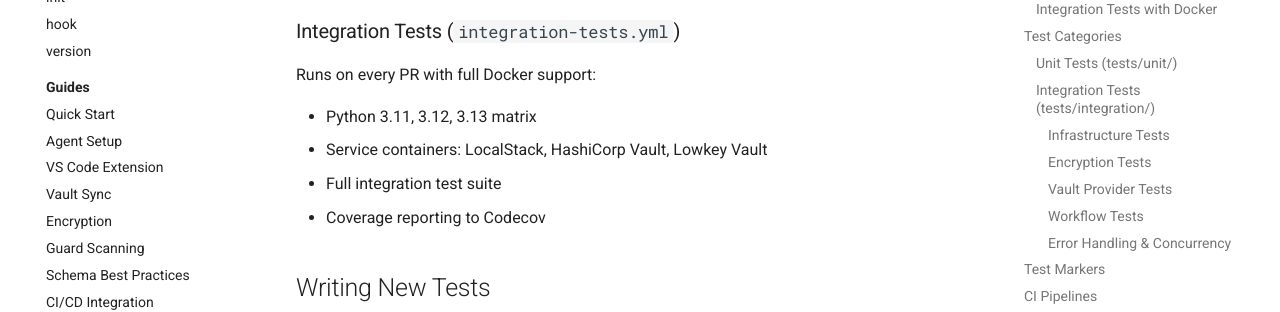
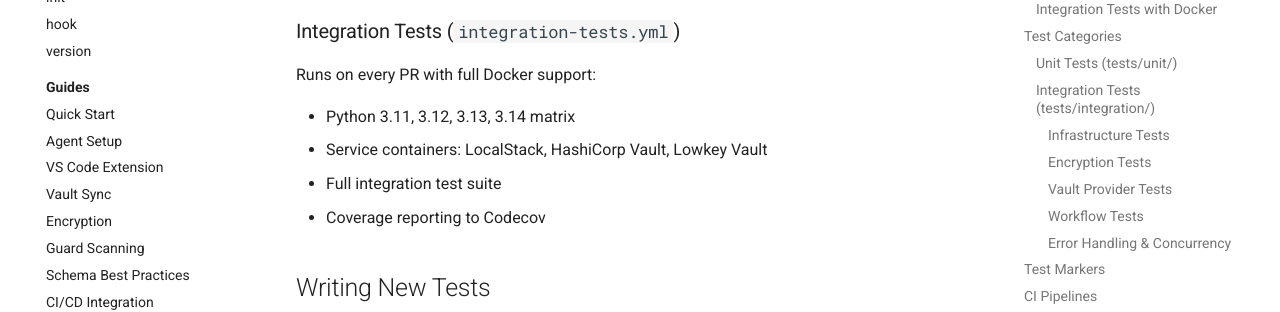
Before and after one commit to jainal09/envdrift, an MkDocs documentation site: the page built from docs/reference/testing.md, in a window 1280 px wide and 900 px high, scrolled down 3496 px. Shown: the part 153-465 px from the top of the window. Built offline with MkDocs 1.6.1 and Material for MkDocs 9.7.7, drawn with Linux system fonts in a browser that asks for light colours; comment, search, counter and statistics services are not loaded.

Commit message:
Align Python 3.14 references

```diff
--- a/docs/reference/testing.md
+++ b/docs/reference/testing.md
@@ -133,7 +133,7 @@ Runs on every PR:
 
 Runs on every PR with full Docker support:
 
-- Python 3.11, 3.12, 3.13 matrix
+- Python 3.11, 3.12, 3.13, 3.14 matrix
 - Service containers: LocalStack, HashiCorp Vault, Lowkey Vault
 - Full integration test suite
 - Coverage reporting to Codecov
--- a/pyproject.toml
+++ b/pyproject.toml
@@ -38,6 +38,7 @@ classifiers = [
     "Programming Language :: Python :: 3.11",
     "Programming Language :: Python :: 3.12",
     "Programming Language :: Python :: 3.13",
+    "Programming Language :: Python :: 3.14",
     "Topic :: Software Development :: Libraries :: Python Modules",
     "Topic :: Software Development :: Quality Assurance",
     "Topic :: Security",
```
Also changed, not shown: docs/specs/integration-tests-spec.md (+1 -1 lines), 1 other file.
